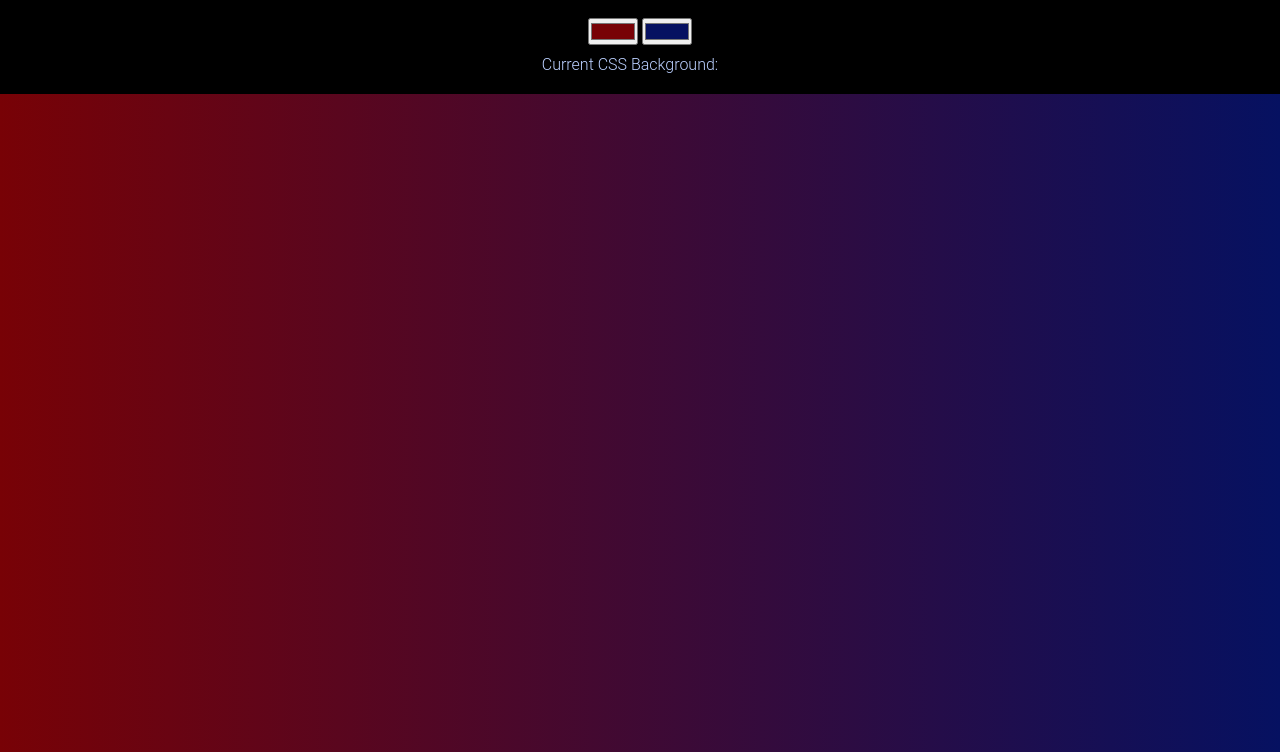
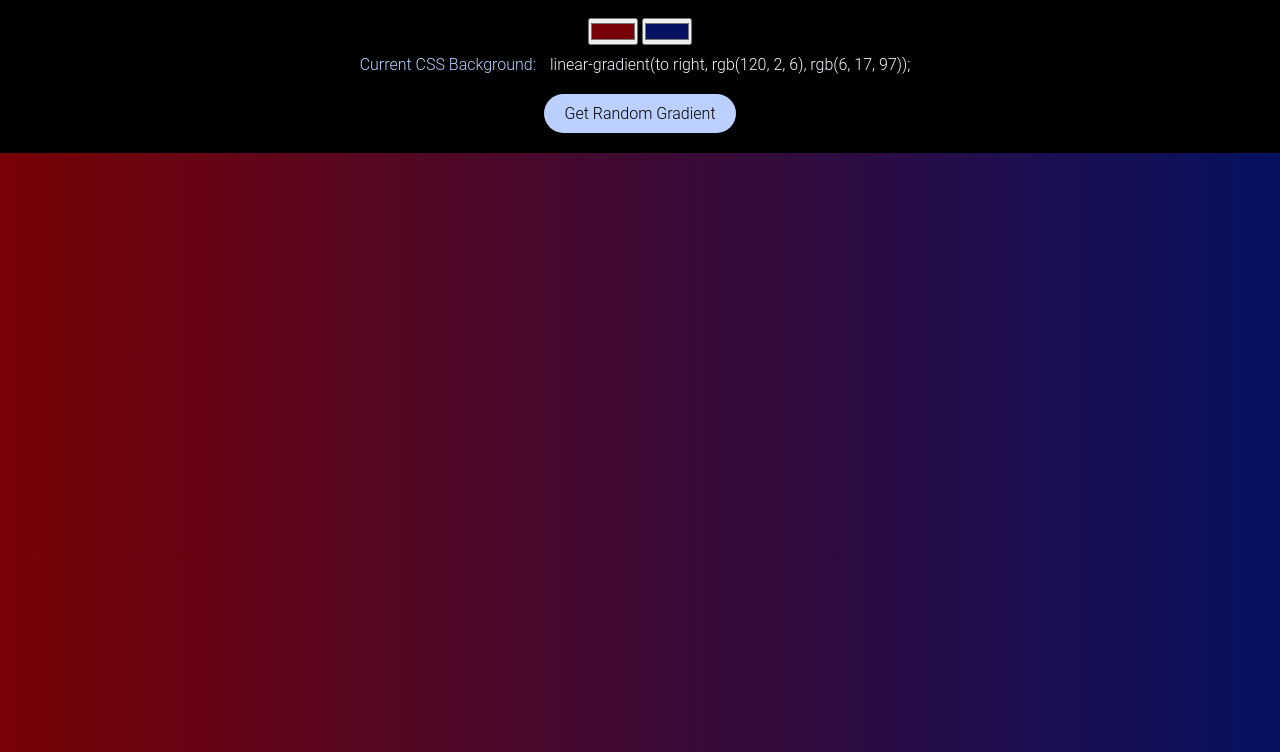
Before and after one commit to SanjayKunchappan/js-background-generator, a plain HTML site: page index.html in a window 1280 px wide. Shown: the part 48-800 px from the top of the page. Drawn offline with Linux system fonts and the light colour scheme.

Commit message:
html & css done for adding Randomize Gradient btn

```diff
--- a/index.html
+++ b/index.html
@@ -14,6 +14,8 @@
 		<input class="color1" type="color" name="color1" value="#780206">
 		<input class="color2" type="color" name="color2" value="#061161">
 		<p>Current CSS Background: <span class="current-gradient-info"></span> </p>
+		<button id="randomGenerate">Get Random Gradient</button>
+
 	</header>
 	<script type="text/javascript" src="script.js"></script>
 </body>
--- a/script.js
+++ b/script.js
@@ -2,12 +2,29 @@ var cssText = document.querySelector(".current-gradient-info");
 var color1 = document.querySelector(".color1");
 var color2 = document.querySelector(".color2");
 var body = document.getElementById("gradient");
+var randomGradientButton = document.querySelector("#randomGenerate");
+
+
+function randNumGen () {
+	randomNumber = Math.floor(Math.random() * 255); //returns a random integer between 0 to 255
+	return randomNumber;
+}
+
+function randomRgbGenerate(a,b,c) {
+	randRGB = "rgb("+a+ ","+b+","+c+")";
+}
+
+function setRandomGradient() {
+
+}
+
 
 function setGradient() {
 	//background: linear-gradient(to right, #780206 , #061161); css format for gradient
 	body.style.background = "linear-gradient(to right, " + color1.value + ", " + color2.value + ")";
 	cssText.textContent = body.style.background + ";";
 }
-
+setGradient();
 color1.addEventListener("input", setGradient);// event listener for input
 color2.addEventListener("input", setGradient);
+randomGradientButton.addEventListener("input", setRandomGradient);
--- a/style.css
+++ b/style.css
@@ -7,7 +7,8 @@ body {
 	font: 300 1em 'Roboto', sans-serif;
     color: #bbd0ff;
     text-align: center;
-	background: linear-gradient(to right, #780206 , #061161); /* Standard syntax */
+ /* background: linear-gradient(to right, #780206 , #061161); /* Standard syntax */
+
 }
 
 header {
@@ -43,3 +44,13 @@ h3 {
     letter-spacing: 0.01em;
 
 }
+
+#randomGenerate {
+    font: 300 1em 'Roboto', sans-serif;
+    padding: 10px 20px;
+    border: none;
+    border-radius: 20px;
+    color: #000;
+    background-color: #bbd0ff;
+    margin-top: 20px;
+}
```
